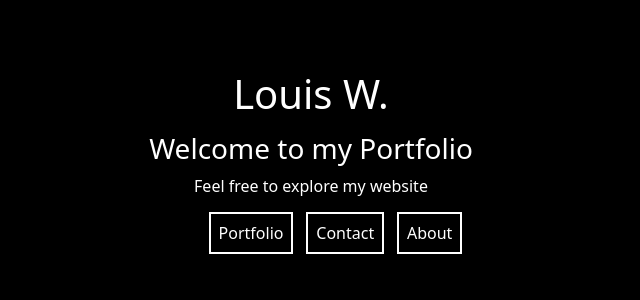
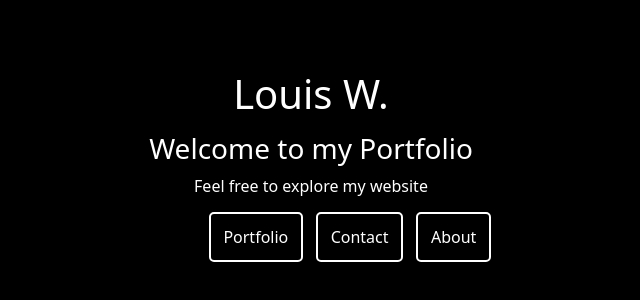
Before and after one commit to LouisWdev/Louis-PortfolioV1, a React (Vite) app: page / in a window 1280 px wide. Shown: the part 214-514 px from the top of the page, without its empty margins (329-969 px from the left). Built offline with nearby package versions, Linux system fonts and the light colour scheme.

Commit message:
added transition animations

```diff
--- a/src/Home.jsx
+++ b/src/Home.jsx
@@ -51,5 +51,11 @@ const ButtonContainer = styled.div`
      display: inline-block;
      margin-left: 1vw;
      border: solid white 2px;
-     padding: 1vh;
+     padding: 1.5vh 1vw;
+     border-radius: 5px;
+     transition: 1.5s border;
+
+     &:hover {
+        border: solid blue 3px;
+     }
 `;
```
